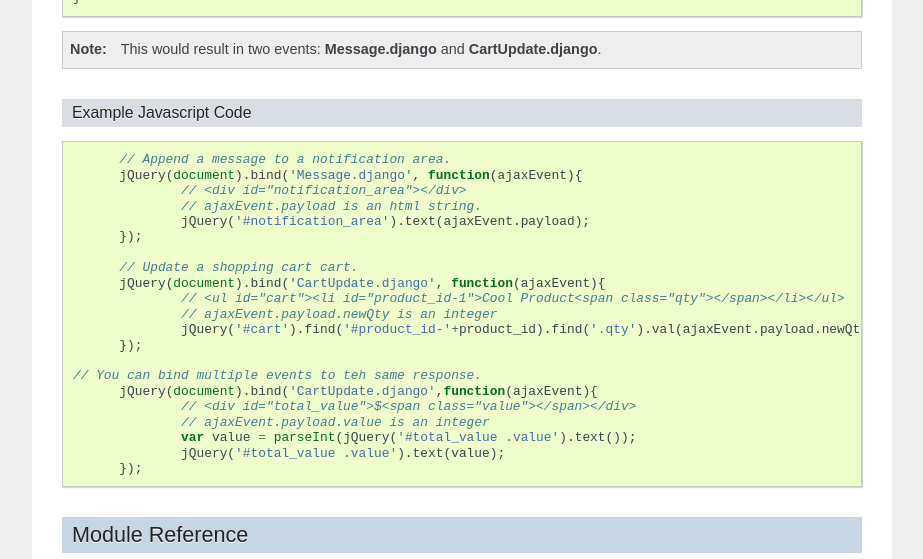
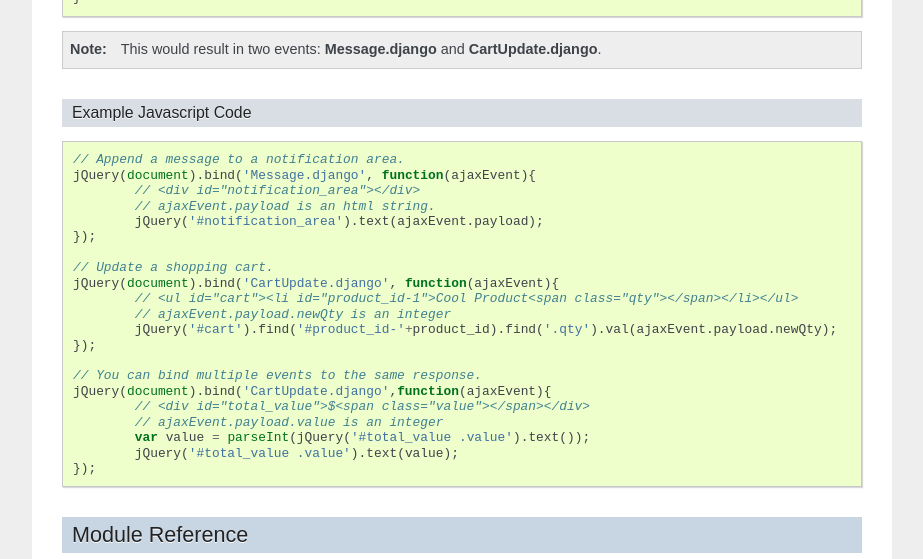
Before and after one commit to jacobstr/djangoajaxevent, a Sphinx documentation site: the page built from docs/index.rst, in a window 1280 px wide and 900 px high, scrolled down 1101 px, cut to the strip 0-559 px from the top of the window. Shown: the whole strip, without its empty margins (198-1121 px from the left). Built offline with Sphinx 7.4.7, drawn with Linux system fonts in a browser that asks for light colours.

Commit message:
Update index.rst

```diff
--- a/docs/index.rst
+++ b/docs/index.rst
@@ -77,14 +77,14 @@
 		jQuery('#notification_area').text(ajaxEvent.payload);
 	});
 
-	// Update a shopping cart cart.
+	// Update a shopping cart.
 	jQuery(document).bind('CartUpdate.django', function(ajaxEvent){
 		// <ul id="cart"><li id="product_id-1">Cool Product<span class="qty"></span></li></ul>
 		// ajaxEvent.payload.newQty is an integer
 		jQuery('#cart').find('#product_id-'+product_id).find('.qty').val(ajaxEvent.payload.newQty);
 	});
 
-  // You can bind multiple events to teh same response.
+ 	// You can bind multiple events to the same response.
 	jQuery(document).bind('CartUpdate.django',function(ajaxEvent){
 		// <div id="total_value">$<span class="value"></span></div>
 		// ajaxEvent.payload.value is an integer
```
